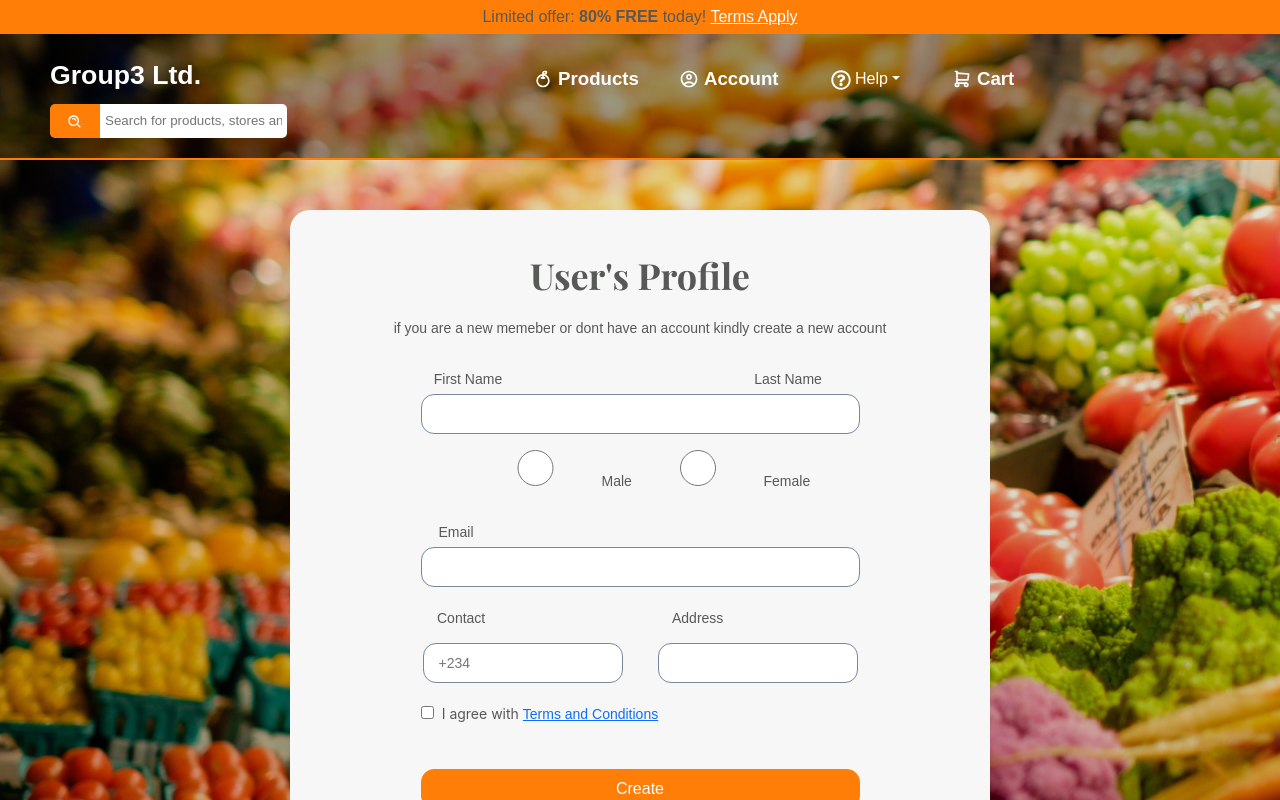
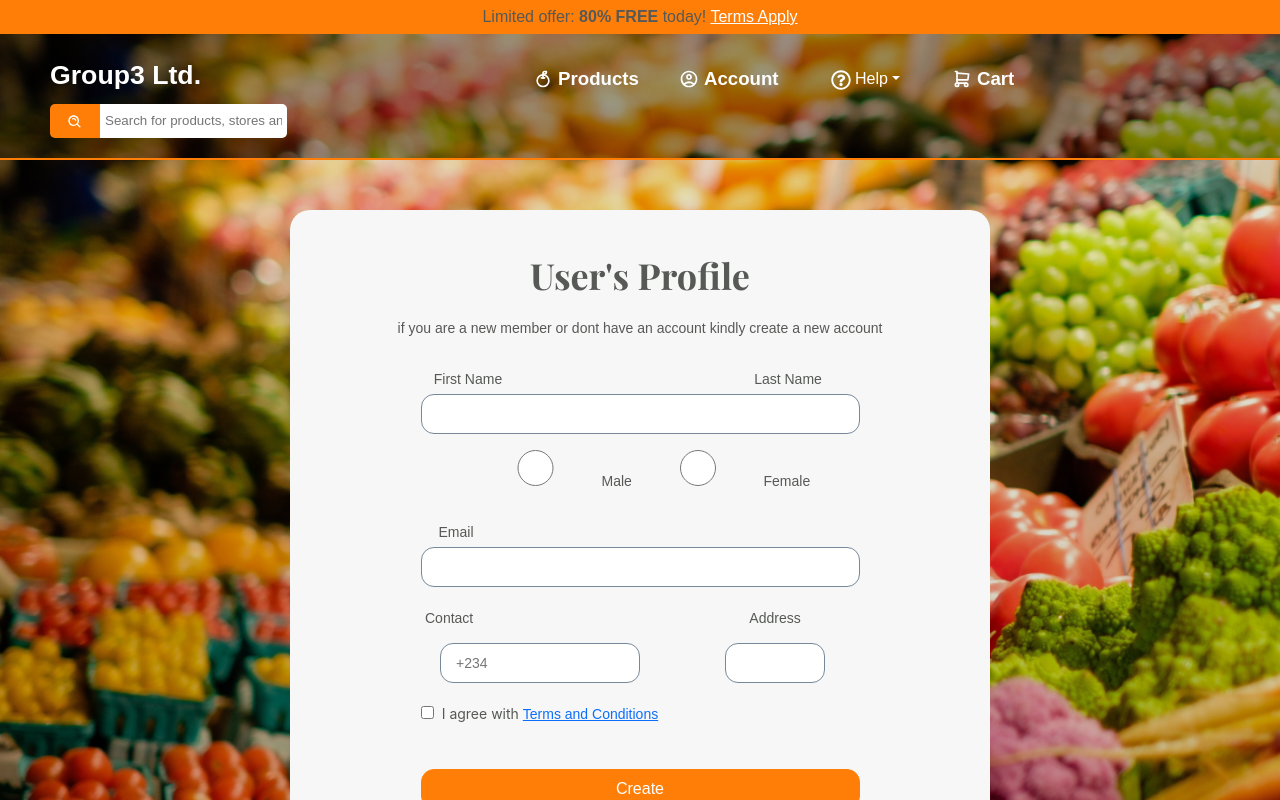
Before and after one commit to codeHokage1/group3-eCommerce, a React (Create React App) app in the folder e-commerce/: page /profile in a window 1280 px wide. Shown: the top 800 px of the page. Built offline with nearby package versions, Linux system fonts and the light colour scheme; a web font is replaced by a local one.

Commit message:
Merge and fix profile page

```diff
--- a/e-commerce/src/pages/Account/Profile.jsx
+++ b/e-commerce/src/pages/Account/Profile.jsx
@@ -4,12 +4,12 @@ import "./profile.css";
 
 const Profile = () => {
   return (
-    <main className="myBody">
-      <div className="formContainer">
+    <main className="profile-body">
+      <div className="profile-form">
         <h1> User's Profile</h1>
 
         <p className="myspan">
-          if you are a new memeber or dont have an account kindly create a new
+          if you are a new member or dont have an account kindly create a new
           account
         </p>
 
@@ -25,14 +25,14 @@ const Profile = () => {
 
           <p />
           <input
-            className="inputname"
+            className="profile-name"
             type="text"
             name="FirstName"
             value=""
             placeholder=""
           />
           <p />
-          <div className="g-radio">
+          <div className="profile-radio">
             <input type="radio" id="radio1" name="male" value="Male" />
             <label className="r-label">Male</label>
             <input type="radio" id="radio2" name="female" value="Female" />
@@ -46,15 +46,15 @@ const Profile = () => {
           </div>
           <p />
           <input
-            className="inputname"
+            className="profile-name"
             type="text"
             name="email"
             value=""
             placeholder=""
           />
           <p />
-          <div className="row">
-            <div className="column">
+          <div className="profile-row">
+            <div className="profile-column">
               <label for="FirstName" className="">
                 Contact
               </label>
@@ -70,7 +70,7 @@ const Profile = () => {
               />
             </div>
 
-            <div className="column">
+            <div className="prfoile-column">
               <label for="FirstName" className="">
                 Address
               </label>
@@ -100,7 +100,7 @@ const Profile = () => {
             &nbsp; I agree with <a href="">Terms and Conditions</a>
           </div>
 
-          <Button className="login" size="" variant="primary">
+          <Button className="profile-login" size="" variant="primary">
             Create
           </Button>
           <p />
--- a/e-commerce/src/pages/Account/profile.css
+++ b/e-commerce/src/pages/Account/profile.css
@@ -10,7 +10,7 @@ body {
 
 @import url('https://fonts.googleapis.com/css2?family=Julius+Sans+One&family=Nunito+Sans:wght@300;400;700&family=Playfair+Display:wght@700&display=swap');
 
-.myBody {
+.profile-body {
     background-image: linear-gradient(rgba(0, 0, 0, 0.1), rgba(0, 0, 0, 0.2)), url("../../images/assets/account.png");
     /* height: 500px; */
     background-position: center;
@@ -21,7 +21,7 @@ body {
     padding: 50px;
 }
 
-.formContainer {
+.profile-form {
     background-color: #F8F7F7;
     width: 700px;
     text-align: center;
@@ -30,7 +30,7 @@ body {
     margin: 0px auto;
 }
 
-.formContainer h1 {
+.profile-form h1 {
     font-family: 'Playfair Display', serif;
     font-size: 36px;
     font-weight: 700;
@@ -43,7 +43,7 @@ body {
 
 
 @media screen and (max-width: 768px) {
-    .myBody {
+    .profile-body {
             background-image: linear-gradient(rgba(0, 0, 0, 0.1), rgba(0, 0, 0, 0.2)), url("../../images/assets/account.png");
             /* height: 500px; */
             background-position: center;
@@ -55,7 +55,7 @@ body {
         }
 
 
-                .formContainer {
+                .profile-form {
                     background-color: #F8F7F7;
                     width: 320px;
                     text-align: center;
@@ -64,7 +64,7 @@ body {
                     margin: 0px auto;
                 }
 
-                .formContainer h1 {
+                .profile-form h1 {
                     font-family: 'Playfair Display', serif;
                     font-size: 20px;
                     font-weight: 700;
@@ -79,7 +79,7 @@ body {
 
 
 
-.login {
+.profile-login {
 
     background-color: #FF7E07 !important;
     border: 1px solid #FF7E07 !important;
@@ -96,7 +96,7 @@ body {
 
 
 
-.g-radio {
+.profile-radio {
     font-family: 'Inter';
     font-style: normal;
     font-size: 14px;
@@ -112,7 +112,7 @@ body {
 }
 
 
-.row {
+.profile-row {
     font-family: 'Inter';
     font-style: normal;
     font-size: 14px;
@@ -129,12 +129,12 @@ display: flex;
 }
 
 
-.column input {
+.profile-column input {
 width: 100%;
 
 }
 
-.column label {
+.profile-column label {
   text-align: left;
   width: 100%;
 margin-left: 20px;
@@ -142,7 +142,7 @@ margin-left: 20px;
 
 
 
-.column{
+.profile-column{
 
    flex: 1;
 
@@ -167,19 +167,19 @@ margin-left: 20px;
 
 
 
-.Menu {
+/* .Menu {
     color: black;
     color: white;
     overflow: hidden;
     margin: 10px;
 
-}
+} */
 
 
 
 
 
-.inputname {
+.profile-name {
 
     width: 100%;
     min-width: 40px;
@@ -215,7 +215,7 @@ margin-left: 20px;
 
 
 
-.longin button {
+.profile-login button {
 
     width: 100%;
     min-width: 40px;
@@ -304,12 +304,6 @@ input[type=radio] {
 
 
 
-.row {
-
-
-
-}
-
 
 
 .Fname {
@@ -320,14 +314,14 @@ input[type=radio] {
 
 
 
-.mb-3 {
+/* .mb-3 {
     width: 100%;
     max-width: 60%;
     min-width: 20%;
 
 
 
-}
+} */
 
 radio {
     height: 16px;
```
